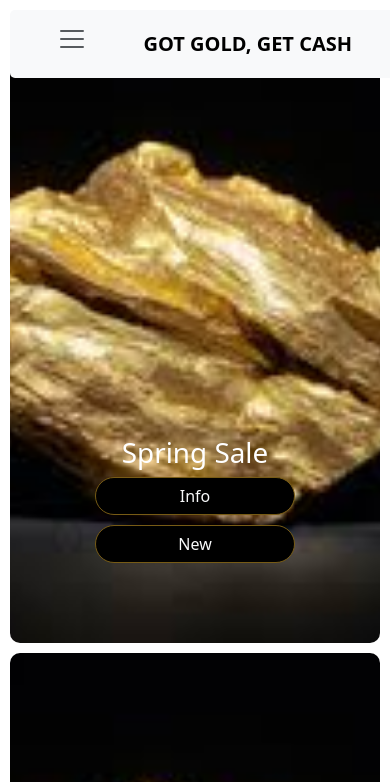
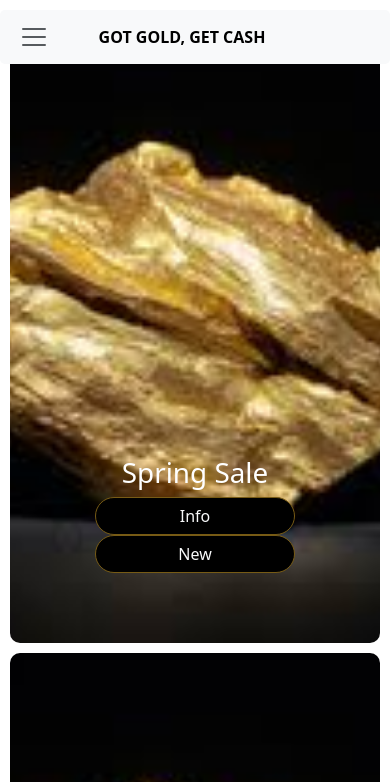
Before and after one commit to barneserella/react-bootstrap-template-site, a React (Vite) app: page / in a window 390 px wide. Shown: the top 782 px of the page. Built offline with nearby package versions, Linux system fonts and the light colour scheme.

Commit message:
styling to navbar and hero sections

```diff
--- a/src/App.css
+++ b/src/App.css
@@ -13,16 +13,16 @@ body {
 /* Navbar Styling */
 
 .navbar{
-  margin: 0 10px;
+  /* margin: 0 10px; */
   border-radius: 5px;
-  padding: 10px 20px;
+  /* padding: 10px 10px; */
   position: fixed;
   width: 100%;
-  top: 10px;
-  left: 50%;
-  transform: translateX(-50%);
+  /* top: 10px; */
+  /* left: 50%; */
+  /* transform: translateX(-50%); */
   font-weight: bold;
-  z-index:10;
+  /* z-index:10; */
 }
 
 .navbar-toggler {
@@ -70,12 +70,13 @@ body {
 
 .card-style {
   height: 80vh;
-  width: 20vw;
+  width: 100%;
   text-wrap: wrap;
   text-align: center;
   background-size: cover;
 
 }
+
 
 
 
@@ -197,13 +198,13 @@ section {
   margin-bottom: 15px;
 }
 
-button {
+/* button {
   font-size: 1rem;
   font-weight: bold;
   padding: 10px 20px;
   width: 170px;
   margin-bottom: 10px;
-}
+} */
 
 .gx-0 {
   --bs-gutter-x: 0;
@@ -312,3 +313,31 @@ button {
   display: flex;
   align-items: center;
 }
+
+@media(max-width: 500px){
+  .navbar {
+    flex-wrap: nowrap;
+  }
+  .navbar-brand {
+    font-size: 1rem;
+    margin-left: 10px;
+  }
+  .navbar-alignment-div {
+    width: 40px;
+  }
+
+  .navbar-toggler {
+    width: 40px;
+  }
+
+  .navbar-toggler-icon {
+    width: 30px;
+    margin-left: -5px;
+    padding: 0;
+  }
+
+  .card-button {
+    width: 100%;
+    font-size: 0.8rem;
+  }
+}
--- a/src/components/Card.jsx
+++ b/src/components/Card.jsx
@@ -9,7 +9,7 @@ function Cards(){
                 <Card.Title>Card Title</Card.Title>
                 <Card.Text>Some quick example text to build on the card title and make up the
                 bulk of the card's content.</Card.Text>
-                <Button variant="primary">Go somewhere</Button>
+                <Button variant="primary" className="card-button">Click Here</Button>
             </Card.Body>
             </div>
         </Card>
--- a/src/components/Navbar.jsx
+++ b/src/components/Navbar.jsx
@@ -23,7 +23,7 @@ function GoldNavbar() {
             <Navbar.Brand href="#" className='fw-bold text-uppercase'>Got Gold, Get Cash</Navbar.Brand>
 
             {/* Empty div for alignment */}
-            <div style={{ width: "60px" }} ></div>
+            <div className="navbar-alignment-div" style={{ width: "60px" }} ></div>
             <Navbar.Offcanvas
               id={`offcanvasNavbar-expand-false`}
               aria-labelledby='offcanvasNavbar'
--- a/src/components/ProductScroll.jsx
+++ b/src/components/ProductScroll.jsx
@@ -9,14 +9,14 @@ function ProductScroll() {
 
                 <div className="card-wrapper">
 
-                    <Col><PictureCard /></Col>
-                    <Col><Cards /></Col>
-                    <Col><Cards /></Col>
-                    <Col><Cards /></Col>
-                    <Col><Cards /></Col>
-                    <Col><Cards /></Col>
-                    <Col><Cards /></Col>
-                    <Col><Cards /></Col>
+                    <Col xs={12} md={6}><PictureCard /></Col>
+                    <Col xs={6} md={3}><Cards /></Col>
+                    <Col xs={6} md={3}><Cards /></Col>
+                    <Col xs={6} md={3}><Cards /></Col>
+                    <Col xs={6} md={3}><Cards /></Col>
+                    <Col xs={6} md={3}><Cards /></Col>
+                    <Col xs={6} md={3}><Cards /></Col>
+                    <Col xs={6} md={3}><Cards /></Col>
 
                 </div>
 
```
Also changed, not shown: 2 other files (tests, documents, lock files or other folders).
